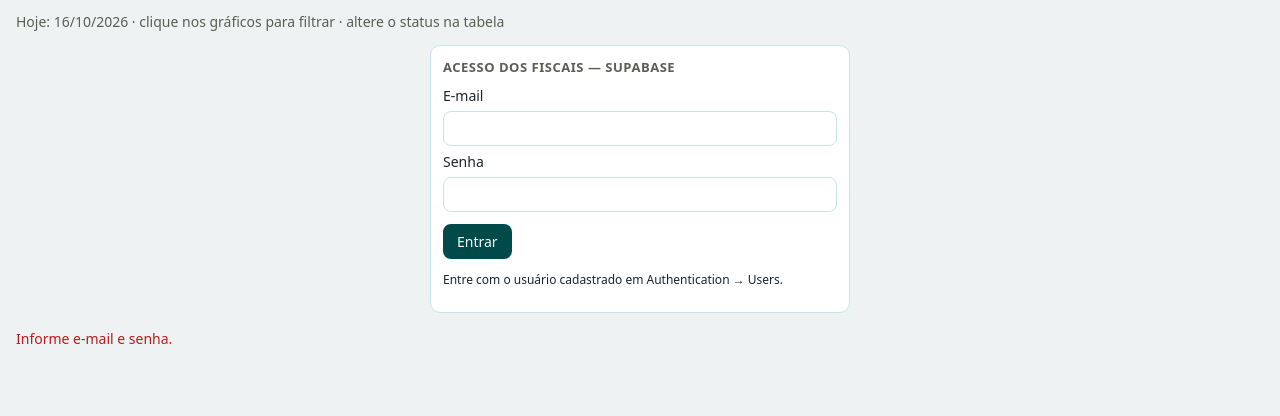
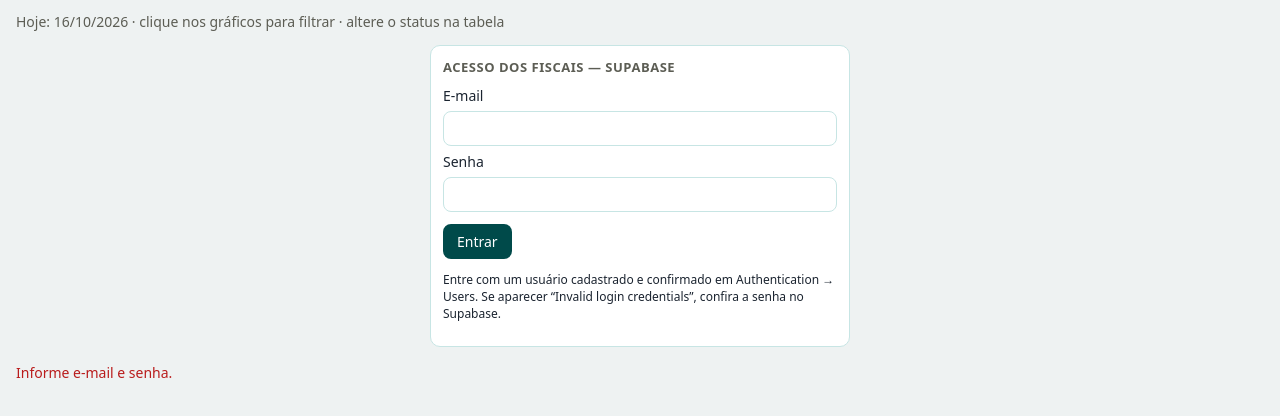
Before and after one commit to samagalhaesjefferson-star/dashboard-ero-sigma, a plain HTML site: page index.html in a window 1280 px wide. Both pictures are taken after a click on the button "Entrar". Shown: the part 98-514 px from the top of the page. Drawn offline with Linux system fonts and the light colour scheme.

Commit message:
Add files via upload

```diff
--- a/index.html
+++ b/index.html
@@ -47,7 +47,7 @@ td select{padding:3px 6px;font-size:12px}
 <div class="banner" aria-label="ERO | SIGMA"><h1>Dashboard de Controle de Ações</h1></div>
 <div class="ttl">
 <div class="sub">Hoje: <span id="hoje"></span> · clique nos gráficos para filtrar · altere o status na tabela</div></div>
-<div class="card" id="loginPanel" style="max-width:420px;margin:12px auto 16px"><h3>Acesso dos fiscais — Supabase</h3><label>E-mail</label><input type="email" id="sbEmail" style="width:100%;margin:6px 0" autocomplete="username"><label>Senha</label><input type="password" id="sbPassword" style="width:100%;margin:6px 0 12px" autocomplete="current-password"><button class="btn-add" id="sbLogin">Entrar</button><p style="font-size:12px">Entre com o usuário cadastrado em Authentication → Users.</p></div><p id="syncInfo" role="status" style="margin:8px 0"></p><div id="dashboardContent" style="display:none"><div style="margin:0 0 12px;display:flex;gap:8px;align-items:center"><button class="btn-add" id="sbReload">Atualizar dados</button><button class="btn-add" id="sbLogout" style="background:var(--pl)">Sair</button></div><div class="kpis" id="kpis"></div>
+<div class="card" id="loginPanel" style="max-width:420px;margin:12px auto 16px"><h3>Acesso dos fiscais — Supabase</h3><label>E-mail</label><input type="email" id="sbEmail" style="width:100%;margin:6px 0" autocomplete="username"><label>Senha</label><input type="password" id="sbPassword" style="width:100%;margin:6px 0 12px" autocomplete="current-password"><button class="btn-add" id="sbLogin">Entrar</button><p style="font-size:12px">Entre com um usuário cadastrado e confirmado em Authentication → Users. Se aparecer “Invalid login credentials”, confira a senha no Supabase.</p></div><p id="syncInfo" role="status" style="margin:8px 0"></p><div id="dashboardContent" style="display:none"><div style="margin:0 0 12px;display:flex;gap:8px;align-items:center"><button class="btn-add" id="sbReload">Atualizar dados</button><button class="btn-add" id="sbLogout" style="background:var(--pl)">Sair</button></div><div class="kpis" id="kpis"></div>
 <div class="grid">
 <div class="card"><h3>Status</h3><div class="donut"><svg id="donut" width="130" height="130" viewBox="0 0 42 42"></svg><div class="leg" id="leg"></div></div></div>
 <div class="card"><h3>Por disciplina</h3><div id="disc"></div></div>
@@ -95,17 +95,17 @@ const columns={d:"disciplina",a:"atividade",r:"responsavel",i:"inicio",t:"termin
 const normalizeName=x=>x.normalize('NFD').replace(/[\u0300-\u036f]/g,'').toLowerCase().replace(/[^a-z0-9]/g,'');
 function detectColumns(record){const candidates={d:['disciplina'],a:['atividade'],r:['responsavel'],i:['inicio','datadenecessidade'],t:['termino','terminoreal'],s:['status'],c:['descricaodeacao','acao'],o:['observacoes']};for(const [k,possibilities] of Object.entries(candidates)){const found=Object.keys(record).find(x=>possibilities.includes(normalizeName(x)));if(found)columns[k]=found;}}
 const apiHeaders=()=>({"apikey":SB_KEY,"Authorization":"Bearer "+accessToken,"Content-Type":"application/json"});
-async function sbFetch(path,options={}){const r=await fetch(SB_URL+path,{...options,headers:{...apiHeaders(),...(options.headers||{})}});if(!r.ok){let msg=await r.text();throw Error("Supabase "+r.status+": "+msg.slice(0,500))}return r.status===204?null:await r.json()}
+async function sbFetch(path,options={}){const r=await fetch(SB_URL+path,{...options,headers:{...apiHeaders(),...(options.headers||{})}});if(!r.ok){let msg=await r.text();throw Error("Supabase "+r.status+": "+msg.slice(0,500))}const body=await r.text();if(!body.trim())return null;try{return JSON.parse(body)}catch(e){throw Error('Resposta inesperada do Supabase (HTTP '+r.status+'): '+body.slice(0,250))}}
 const fromDB=x=>({id:x.id,...Object.fromEntries(Object.entries(columns).map(([k,v])=>[k,x[v]??""]))});
 const toDB=x=>Object.fromEntries(Object.entries(columns).map(([k,v])=>[v,x[k]]));
 function save(){} // dados persistidos diretamente no Supabase
 function delRow(ix){alert("Exclusão desabilitada: ainda não configuramos uma política segura para excluir ações.")}
 async function reload(){try{const records=await sbFetch('/rest/v1/acoes?select=*&order=id.asc');if(records.length)detectColumns(records[0]);D.splice(0,D.length,...records.map(fromDB));sel("fd","d","Disciplina",uniq("d"));sel("fr","r","Responsável",uniq("r"));sel("fa","a","Ação",uniq("c").filter(Boolean));draw();setInfo("Sincronizado: "+D.length+" ações",false)}catch(e){setInfo("Erro ao carregar ações: "+e.message,true)}}
 function setInfo(message,error){const e=document.getElementById("syncInfo");e.textContent=message;e.style.color=error?"#b91c1c":"#087f5b"}
-async function login(){const email=document.getElementById("sbEmail").value.trim(),password=document.getElementById("sbPassword").value;if(!email||!password)return setInfo("Informe e-mail e senha.",true);try{const r=await fetch(SB_URL+'/auth/v1/token?grant_type=password',{method:'POST',headers:{apikey:SB_KEY,'Content-Type':'application/json'},body:JSON.stringify({email,password})});const result=await r.json();if(!r.ok)throw Error(result.msg||result.error_description||result.message||'Falha no login');accessToken=result.access_token;refreshToken=result.refresh_token;document.getElementById('sbPassword').value='';document.getElementById('loginPanel').style.display='none';document.getElementById('dashboardContent').style.display='block';await reload();}catch(e){setInfo("Falha no login: "+e.message,true)}}
+async function login(){const email=document.getElementById("sbEmail").value.trim(),password=document.getElementById("sbPassword").value;if(!email||!password)return setInfo("Informe e-mail e senha.",true);try{const r=await fetch(SB_URL+'/auth/v1/token?grant_type=password',{method:'POST',headers:{apikey:SB_KEY,'Content-Type':'application/json'},body:JSON.stringify({email,password})});const result=await r.json();if(!r.ok){const detail=result.msg||result.error_description||result.message||'Falha no login';if(r.status===400&&/invalid login credentials/i.test(detail))throw Error("E-mail ou senha não reconhecidos. Confira o cadastro em Supabase → Authentication → Users e redefina a senha se necessário.");if(/email not confirmed/i.test(detail))throw Error("E-mail ainda não confirmado no Supabase. Confirme o usuário em Authentication → Users.");throw Error(detail);}accessToken=result.access_token;refreshToken=result.refresh_token;document.getElementById('sbPassword').value='';document.getElementById('loginPanel').style.display='none';document.getElementById('dashboardContent').style.display='block';await reload();}catch(e){setInfo("Falha no login: "+e.message,true)}}
 function logout(){accessToken='';refreshToken='';D.length=0;document.getElementById('loginPanel').style.display='block';document.getElementById('dashboardContent').style.display='none';setInfo('Sessão encerrada.',false)}
+async function insertRecord(record){await sbFetch('/rest/v1/acoes',{method:'POST',headers:{Prefer:'return=minimal'},body:JSON.stringify(toDB(record))});await reload()}
 async function updateRecord(ix,record){const id=D[ix].id;await sbFetch('/rest/v1/acoes?id=eq.'+encodeURIComponent(id),{method:'PATCH',headers:{Prefer:'return=representation'},body:JSON.stringify(toDB(record))});await reload()}
-async function insertRecord(record){await sbFetch('/rest/v1/acoes',{method:'POST',headers:{Prefer:'return=minimal'},body:JSON.stringify(toDB(record))});await reload()}
 
 function exportCSV(){
 const head=["Disciplina","Atividade","Responsável","Data de Necessidade","Término Real","Status","Descrição de ação","Observações"];
```
